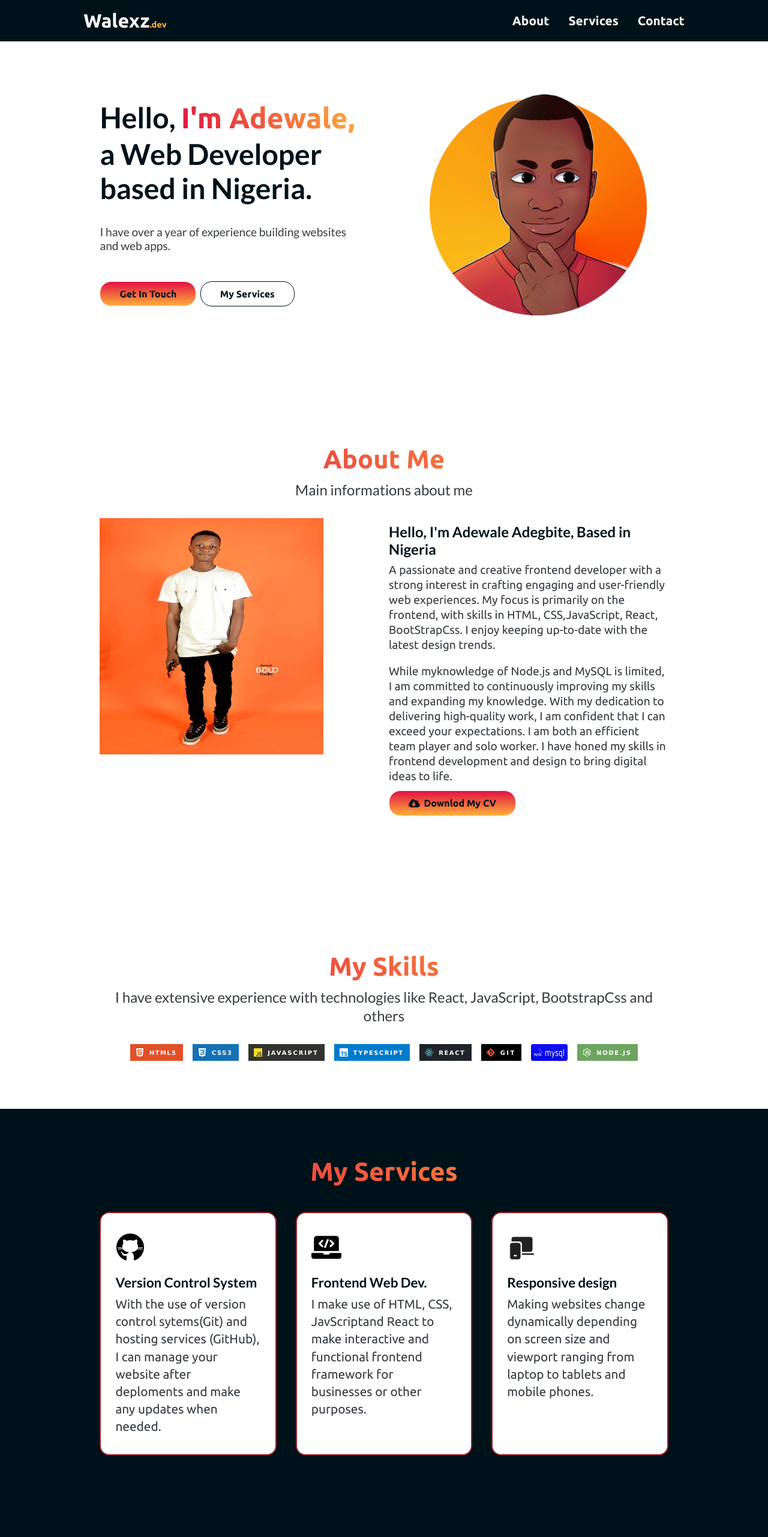
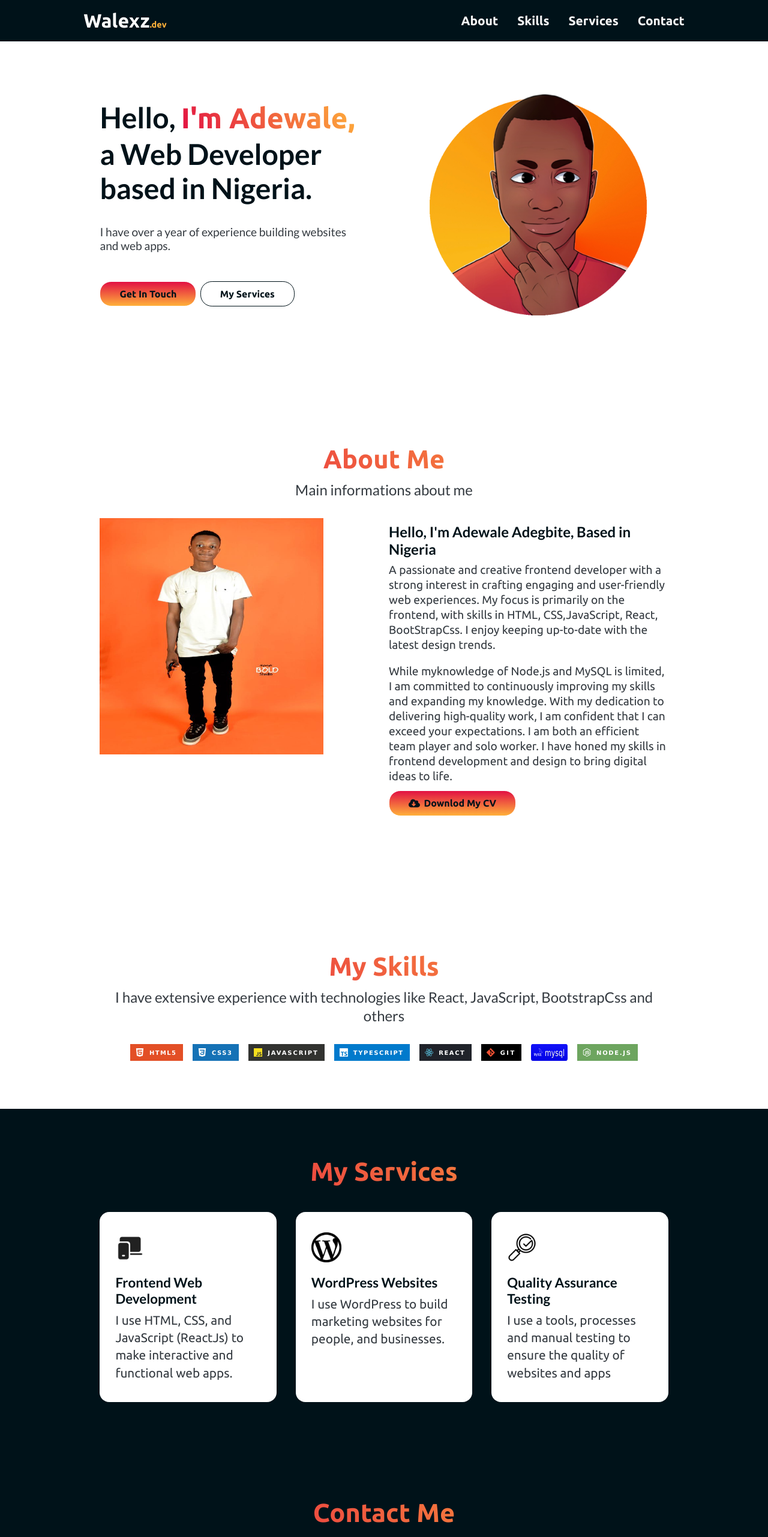
Before and after one commit to Walexz01/My-Portfolio, a React (Vite) app: page / in a window 1280 px wide. Shown: the top 2563 px of the page at 60% size. Built offline with nearby package versions, Linux system fonts and the light colour scheme.

Commit message:
change the style and text of the services section

```diff
--- a/src/Data/NavLinks.ts
+++ b/src/Data/NavLinks.ts
@@ -9,6 +9,10 @@ export const Links:link[] =[
         name:'About'
     },
     {
+        id:'skills',
+        name:'Skills'
+    },
+    {
         id:'services',
         name:'Services'
     },
--- a/src/Data/Services.ts
+++ b/src/Data/Services.ts
@@ -1,6 +1,6 @@
-import github from "../assets/github.png";
-import coding from "../assets/coding.png";
+import testing from "../assets/magnifying.png";
 import reponsiveness from "../assets/phone_laptop_filled_icon_200393.png";
+import WordPress from "../assets/wordPressLogo.png";
 
 interface Services{
     image:string,
@@ -9,18 +9,18 @@ interface Services{
 }
 export const services:Services[] =[
     {
-        image:github,
-        heading:"Version Control System",
-        desc:"With the use of version control sytems(Git) and hosting services (GitHub), I can manage your website after deploments and make any updates when needed."
+        image:reponsiveness,
+        heading:"Frontend Web Development ",
+        desc:"I use HTML, CSS, and JavaScript (ReactJs) to make interactive and functional web apps."
     },
     {
-        image:coding,
-        heading:"Frontend Web Dev.",
-        desc:"I make use of HTML, CSS, JavScriptand React to make interactive and functional frontend framework for businesses or other purposes."
+        image:WordPress,
+        heading:"WordPress Websites",
+        desc:"I use WordPress to build marketing websites for people, and businesses."
     },
     {
-        image:reponsiveness,
-        heading:"Responsive design",
-        desc:"Making websites change dynamically depending on screen size and viewport ranging from laptop to tablets and mobile phones."
+        image:testing,
+        heading:"Quality Assurance Testing",
+        desc:"I use a tools, processes and manual testing to ensure the quality of websites and apps"
     },
 ]
--- a/src/components/Skills.tsx
+++ b/src/components/Skills.tsx
@@ -3,7 +3,7 @@ import Heading from "./Heading";
 
 const Skills = () => {
   return (
-    <section className="skills__section">
+    <section className="skills__section" id="skills">
       <div className="container skill__container">
         <Heading
           classname="skills__heading"
--- a/src/index.css
+++ b/src/index.css
@@ -244,7 +244,7 @@ padding-top: .5rem;
   background-color: white;
   border-radius: 1rem;
   padding: 2rem 1.5rem;
-  border: 2px solid #9b2226 ;
+  border: 2px solid transparent ;
   transition: all .5s ease-in;
 }
 .service:hover{
```
Also changed, not shown: src/assets/magnifying.png (added), src/assets/wordPressLogo.png (added).
